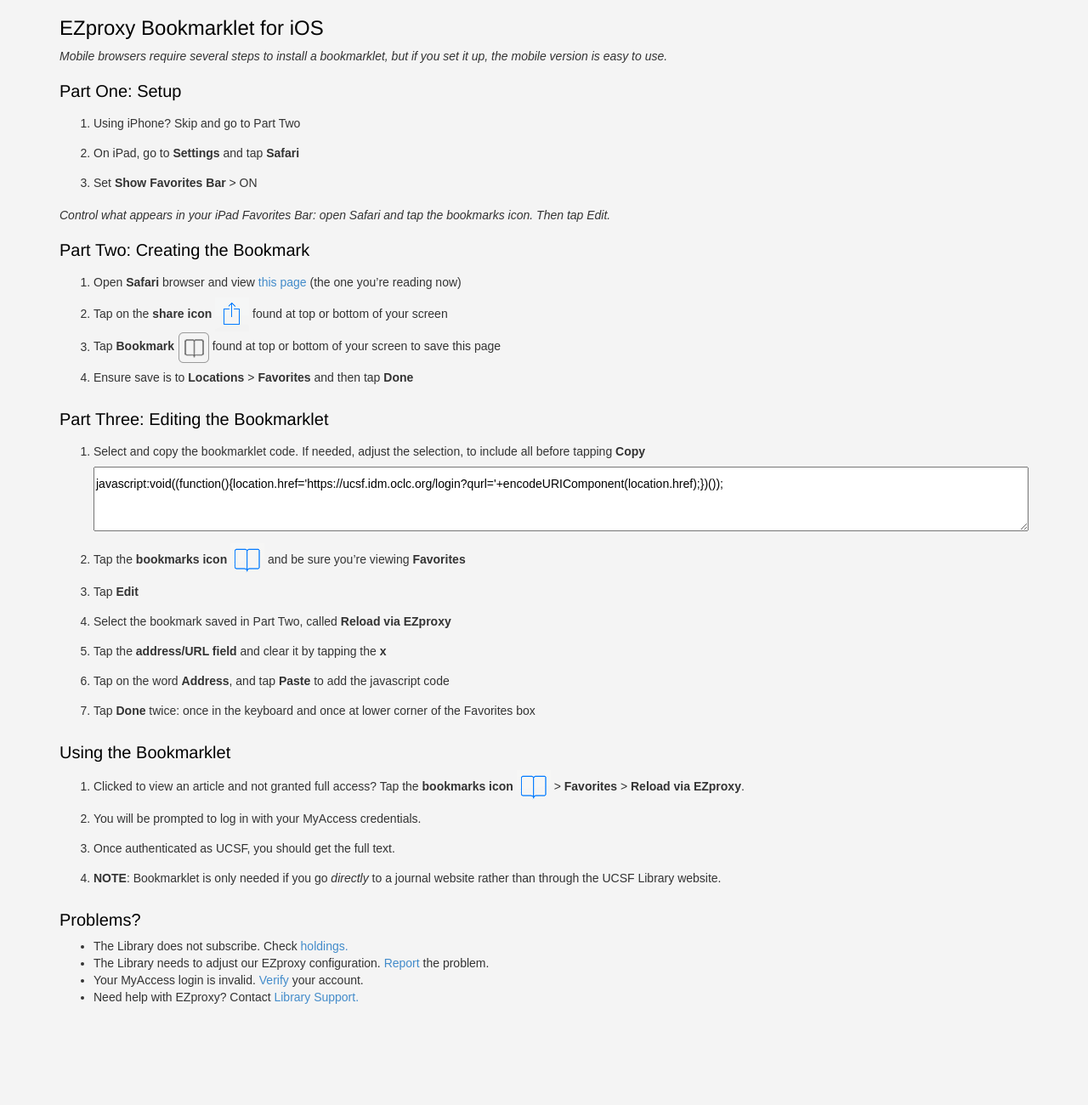
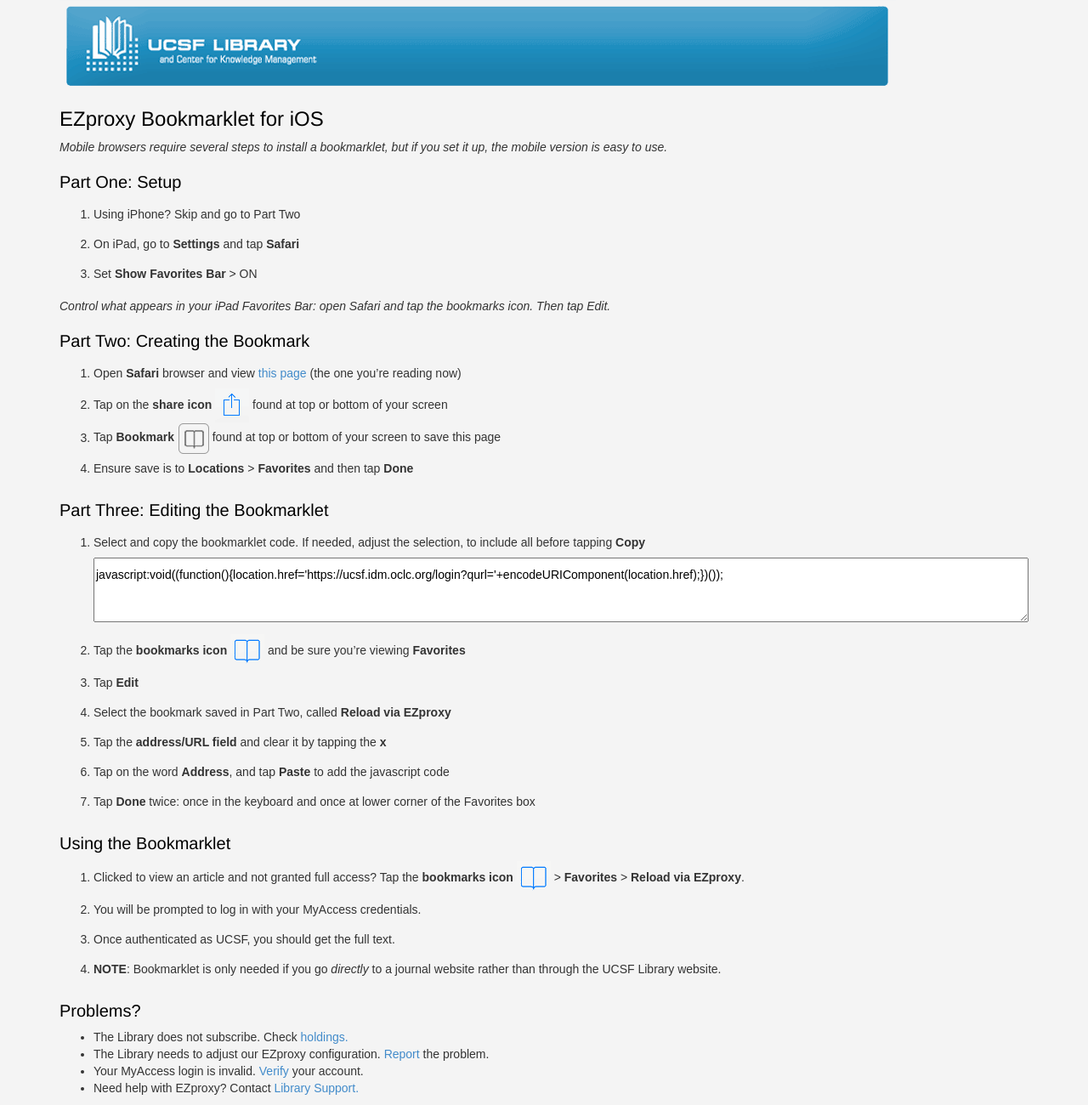
Before and after one commit to ucsf-ckm/bookmarklet, a Jekyll site: the page built from index.md, in a window 1280 px wide. Shown: the whole page at 85% size. Built offline with Jekyll 4.4.1, drawn with Linux system fonts in a browser that asks for light colours; before the commit the page ends 1193 px from its top, so only the background shows below that.

Commit message:
Replaces accidental deletion of header

```diff
--- a/index.md
+++ b/index.md
@@ -2,6 +2,9 @@
 layout: default
 title: Reload via EZproxy
 ---
+
+[![UCSF Library](img/ucsf_header_basic.png)](http://www.library.ucsf.edu/)
+
 # EZproxy Bookmarklet for iOS
 *Mobile browsers require several steps to install a bookmarklet, but if you set it up, the mobile version is easy to use.*
 
```
